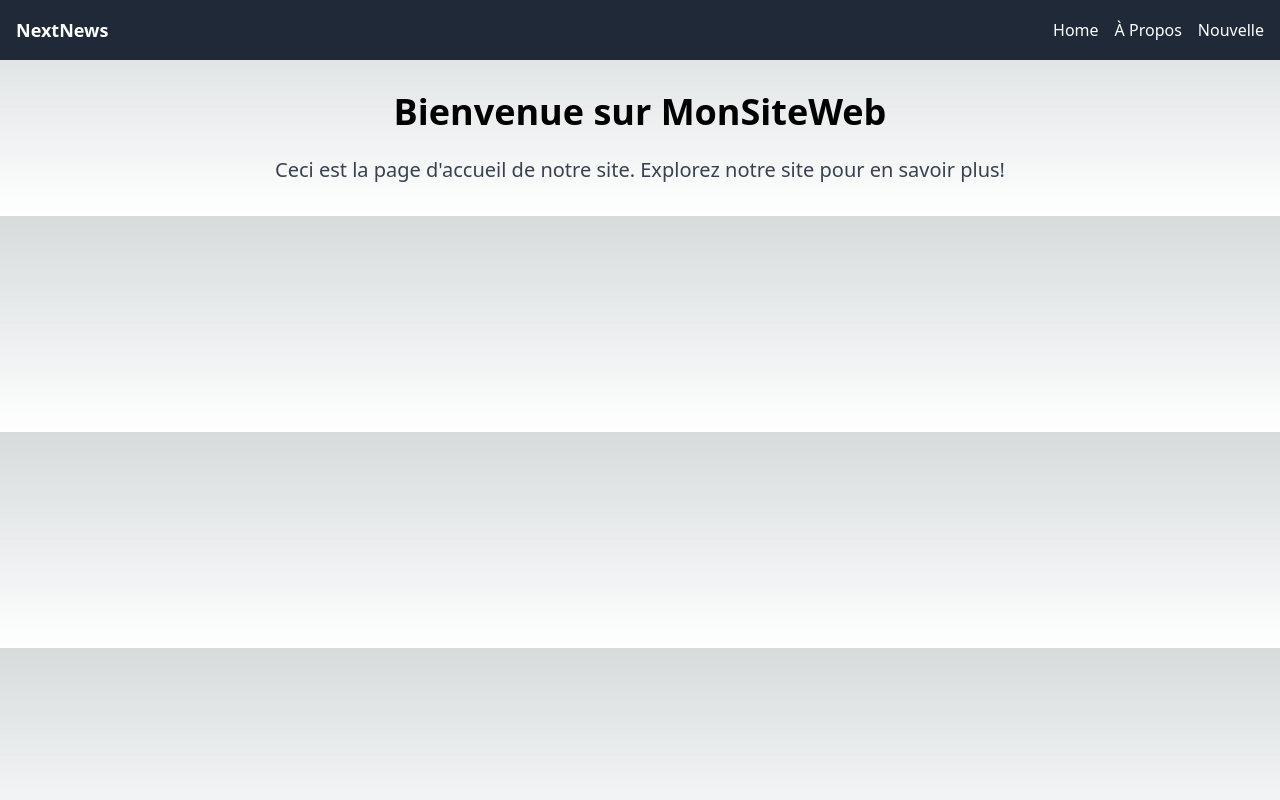
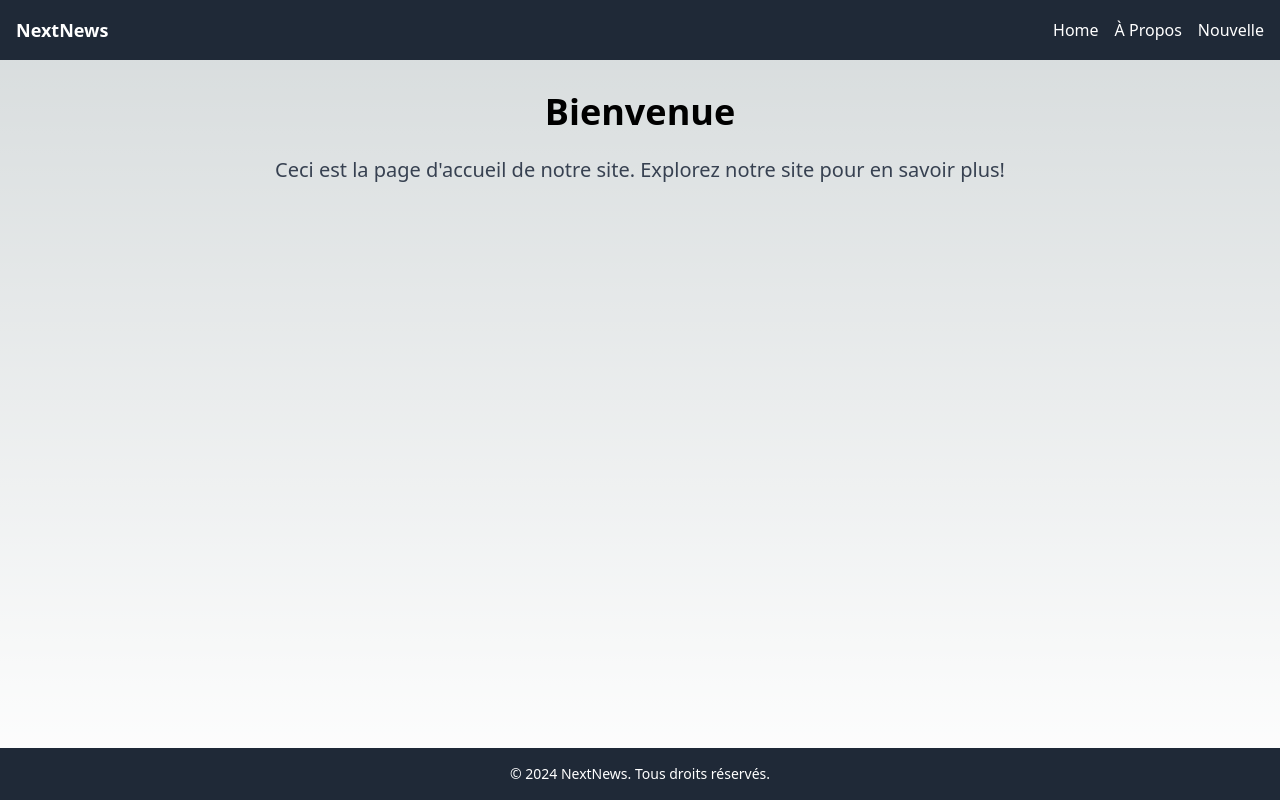
Before and after one commit to simbiss/nextnews, a Next.js app: page / in a window 1280 px wide. Built offline with nearby package versions, Linux system fonts and the light colour scheme.

Commit message:
ajustement des componantes pour la presentation du blog

```diff
--- a/src/components/footer.tsx
+++ b/src/components/footer.tsx
@@ -1,5 +1,5 @@
 const Footer: React.FC = () => {
-    const year = new Date().getFullYear(); // Dynamiquement obtenir l'année actuelle
+    const year = new Date().getFullYear();
 
     return (
       <footer className="bg-gray-800 text-white text-center p-4 mt-8 w-full">
--- a/src/pages/index.tsx
+++ b/src/pages/index.tsx
@@ -1,21 +1,18 @@
-import Link from 'next/link';
-import { useState, ChangeEvent } from 'react';
+import Footer from '@/components/footer';
 import Navbar from '../components/navbar';
 
 const HomePage = () => {
   return (
-    <>
+    <div className="flex flex-col min-h-screen">
       <Navbar />
-      <div className="container mx-auto px-4">
-        <main className="my-8">
-          <h1 className="text-4xl font-bold text-center mb-6">Bienvenue sur MonSiteWeb</h1>
+      <div className="flex-grow container mx-auto px-4 pt-8">
+          <h1 className="text-4xl font-bold text-center mb-6">Bienvenue</h1>
           <p className="text-xl text-gray-700 text-center">
             Ceci est la page d'accueil de notre site. Explorez notre site pour en savoir plus!
           </p>
-          {/* Ajoutez plus de contenu ici selon vos besoins */}
-        </main>
+          </div>
+        <Footer />
       </div>
-    </>
   );
 };
 
```
Also changed, not shown: src/components/searchbar.tsx (indentation only).
